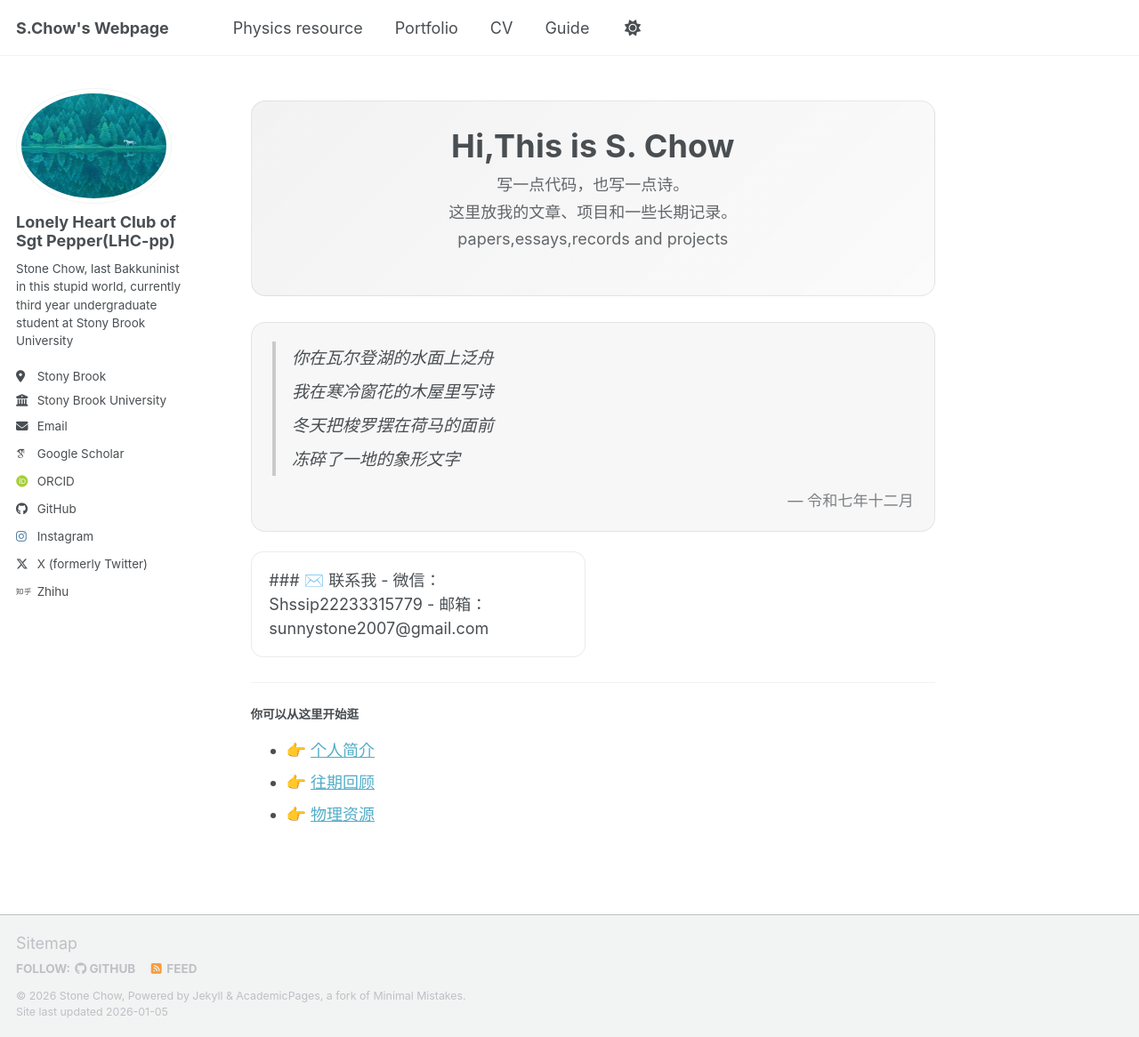
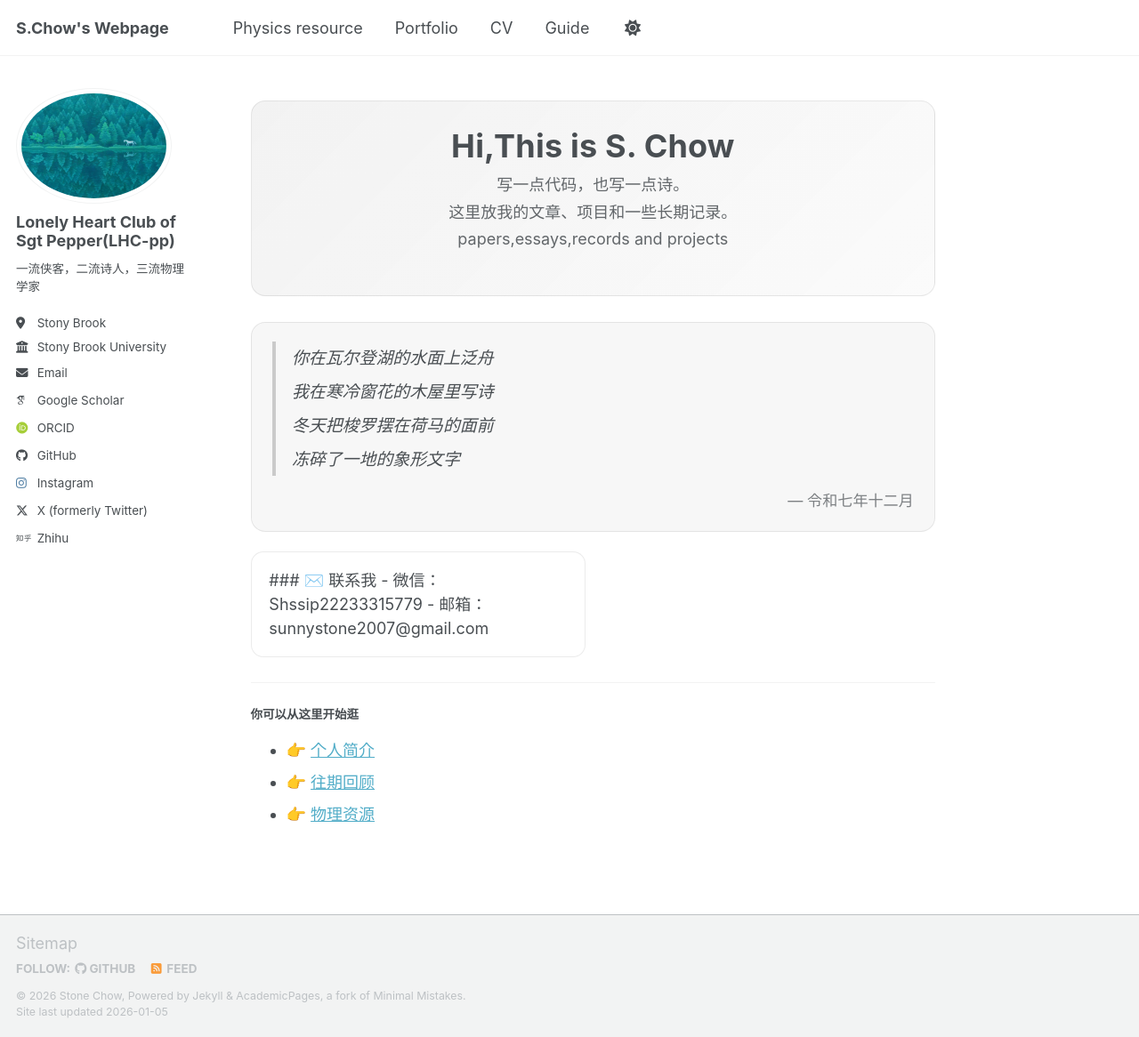
Before and after one commit to StoneChou2007/StoneChou2007, a Jekyll site: the page built from _pages/about.md, in a window 1280 px wide and 1166 px high. Shown: the whole window at 89% size. Built offline with Jekyll 4.4.1, drawn with Linux system fonts in a browser that asks for light colours; some web fonts are replaced; a script bundle is joined from its source files by our own code; library files that are not in the unit come from our copies.

Commit message:
Update _config.yml

```diff
--- a/_config.yml
+++ b/_config.yml
@@ -26,7 +26,7 @@ author:
   avatar           : "profile.png"
   name             : "Lonely Heart Club of Sgt Pepper(LHC-pp)"
   pronouns         : # example: "she/her"
-  bio              : "Stone Chow, last Bakkuninist in this stupid world, currently third year undergraduate student at Stony Brook University"
+  bio              : "一流侠客，二流诗人，三流物理学家"
   location         : "Stony Brook"
   employer         : "Stony Brook University"
   uri              : # URL
```
